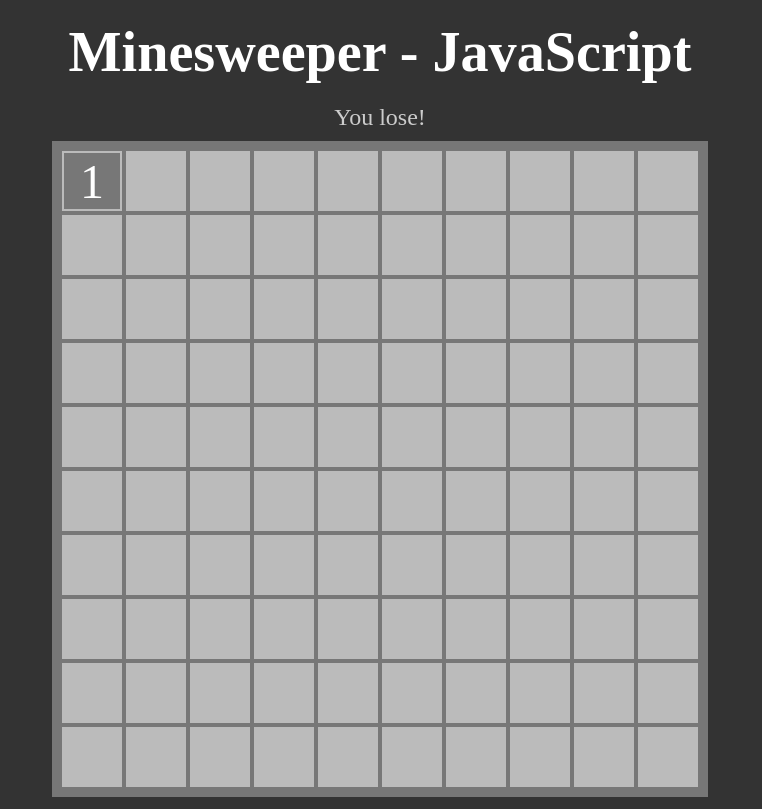
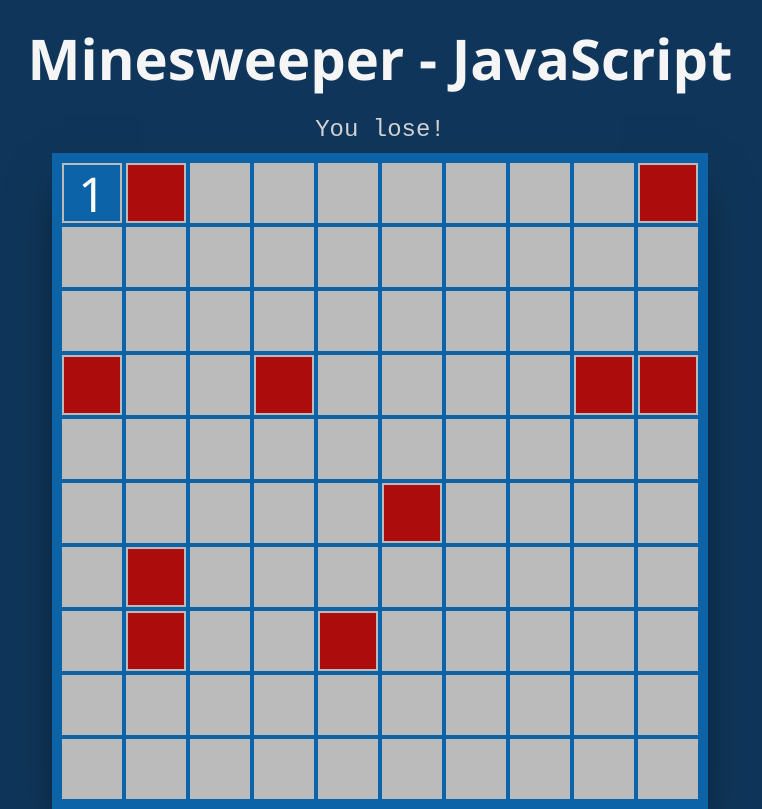
Before and after one commit to luvagu/minesweeper-vanilla-js, a plain HTML site: page index.html in a window 1280 px wide. Both pictures are taken after a click on the element 352 px from the left and 181 px from the top of the page. Shown: the whole page, without its empty margins (260-1022 px from the left). Drawn offline with Linux system fonts and the light colour scheme.

Commit message:
changed style

```diff
--- a/index.html
+++ b/index.html
@@ -6,12 +6,14 @@
 		<meta http-equiv="X-UA-Compatible" content="IE=edge" />
 		<meta name="viewport" content="width=device-width, initial-scale=1.0" />
 		<title>Minesweeper - JavaScript</title>
-		<link rel="stylesheet" href="style.css">
+		<link rel="stylesheet" href="style.css" />
 		<script src="script.js" type="module"></script>
 	</head>
 	<body>
 		<h3 class="title">Minesweeper - JavaScript</h3>
-		<div class="subtext">Mines Left: <span data-remaining-mines></span></div>
+		<div class="subtext">
+			Remaining Mines: <span data-remaining-mines></span>
+		</div>
 		<div class="board"></div>
 	</body>
 </html>
--- a/script.js
+++ b/script.js
@@ -61,7 +61,10 @@ function checkGameOutcome() {
 
 	if (lose) {
 		messageText.textContent = 'You lose!'
-		table.forEach(row => row.forEach(cell ))
+		table.forEach(row => row.forEach(cell => {
+			if (cell.status === CELL_STATUSES.MARKED) markCell(cell)
+			if (cell.mine) revealCells(table, cell)
+		}))
 	}
 }
 
--- a/style.css
+++ b/style.css
@@ -4,12 +4,13 @@
 
 body {
 	margin: 0;
-	background-color: #333;
+	background-color: rgb(15, 54, 90);
 	display: flex;
 	align-items: center;
 	font-size: 3rem;
 	flex-direction: column;
-	color: white;
+	color: whitesmoke;
+	font-family: 'Segoe UI', Tahoma, Geneva, Verdana, sans-serif;
 }
 
 .title {
@@ -17,8 +18,9 @@ body {
 }
 
 .subtext {
-	color: #ccc;
+	color: lightgray;
 	font-size: 1.5rem;
+	font-family: 'Courier New', Courier, monospace;
 	margin-bottom: 10px;
 }
 
@@ -28,7 +30,8 @@ body {
 	grid-template-columns: repeat(var(--size), 60px);
 	grid-template-rows: repeat(var(--size), 60px);
 	gap: 4px;
-	background-color: #777;
+	background-color: rgb(13, 99, 168);
+	box-shadow: 0 25px 50px -12px rgba(0, 0, 0, 0.5);
 }
 
 .board > * {
@@ -48,7 +51,7 @@ body {
 }
 
 .board > [data-status='mine'] {
-	background-color: red;
+	background-color: rgb(173, 12, 12);
 }
 
 .board > [data-status='number'] {
```
